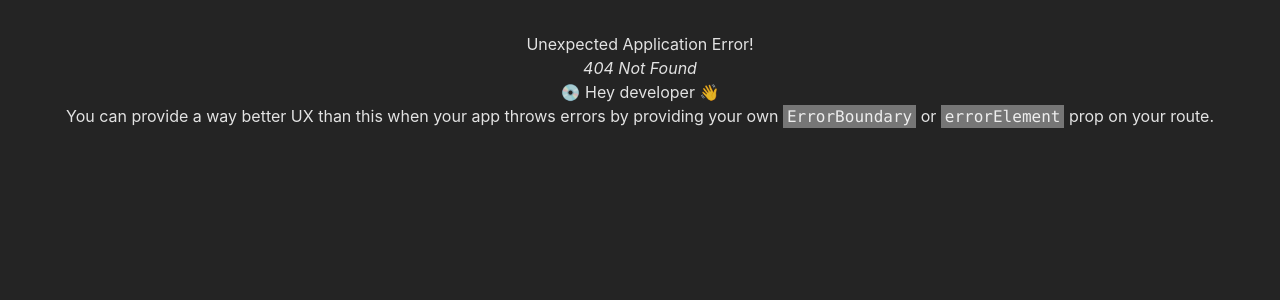
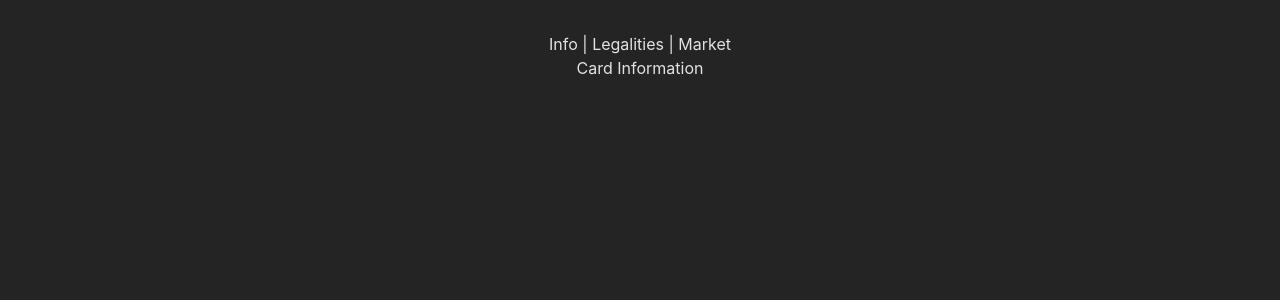
Before and after one commit to chas-academy/u08-business-idea-wepushonsave, a React (Vite) app in the folder frontend/: page /info in a window 1280 px wide. Before the commit this address had no page. Shown: the top 300 px of the page. Built offline with nearby package versions, Linux system fonts and the light colour scheme; no server answers.

Commit message:
Single card routing for 'info', 'market' and 'legalities'

```diff
--- a/frontend/src/App.tsx
+++ b/frontend/src/App.tsx
@@ -1,5 +1,5 @@
 import './App.css';
-import Card from './components/Card';
+import Card from './components/card/Card';
 function App() {
   return (
     <>
--- /dev/null
+++ b/frontend/src/components/CardImage.tsx
@@ -0,0 +1,11 @@
+const CardImage = ({card}: any) => {
+  return (
+    <>
+      <div>
+        <img src={card} alt="" />
+      </div>
+    </>
+  );
+};
+
+export default CardImage;
--- a/frontend/src/components/CardInfo.tsx
+++ /dev/null
@@ -1,3 +0,0 @@
-const CardInfo = () => {
-  return;
-};
--- a/frontend/src/components/CardLegality.tsx
+++ /dev/null
@@ -1,3 +0,0 @@
-const CardLegality = () => {
-  return;
-};
--- a/frontend/src/components/CardMarket.tsx
+++ /dev/null
@@ -1,3 +0,0 @@
-const CardMarket = () => {
-  return;
-};
--- a/frontend/src/components/Card.tsx
+++ b/frontend/src/components/card/Card.tsx
@@ -1,4 +1,8 @@
 import {useEffect, useState} from 'react';
+import CardImage from '../CardImage';
+import CardInfo from './CardInfo';
+import CardMarket from './CardMarket';
+import CardLegalities from './CardLegalities';
 
 const delay = async (ms: number) => {
   return new Promise(resolve => setTimeout(resolve, ms));
@@ -8,14 +12,12 @@ const Card = () => {
   const [card, setCard]: any = useState();
 
   const getCard = async () => {
+    await delay(1000);
     const cardID = '56ebc372-aabd-4174-a943-c7bf59e5028d';
     const url = `https://api.scryfall.com/cards/${cardID}`;
     const response = await fetch(url);
     const result = await response.json();
     setCard(result);
-    await delay(100);
-    console.log(card);
-    await delay(2000);
     console.log(card);
   };
 
@@ -27,10 +29,12 @@ const Card = () => {
     <>
       <main className="border border-red-600 h-screen ">
         {card && (
-          <div className="border border-black ">
-            <img src={card.image_uris.normal} alt="" />
-            <p>{card.artist}</p>
-          </div>
+          <>
+            <CardImage card={card.image_uris.border_crop}></CardImage>
+            <CardInfo card={card}></CardInfo>
+            <CardMarket card={card.prices}></CardMarket>
+            <CardLegalities card={card.legalities}></CardLegalities>
+          </>
         )}
       </main>
     </>
--- /dev/null
+++ b/frontend/src/components/card/CardInfo.tsx
@@ -0,0 +1,10 @@
+const CardInfo = ({card}: any) => {
+  return (
+    <>
+      <div>
+        <p>Card Information</p>
+      </div>
+    </>
+  );
+};
+export default CardInfo;
--- /dev/null
+++ b/frontend/src/components/card/CardLegalities.tsx
@@ -0,0 +1,10 @@
+const CardLegalities = ({card}: any) => {
+  return (
+    <>
+      <div>
+        <p>Card Legalities</p>
+      </div>
+    </>
+  );
+};
+export default CardLegalities;
--- /dev/null
+++ b/frontend/src/components/card/CardMarket.tsx
@@ -0,0 +1,8 @@
+const CardMarket = ({card}: any) => {
+  return (
+    <>
+      <p>Card Market</p>
+    </>
+  );
+};
+export default CardMarket;
--- a/frontend/src/main.tsx
+++ b/frontend/src/main.tsx
@@ -7,11 +7,36 @@ import {
 import ReactDOM from 'react-dom/client';
 import App from './App.tsx';
 import './index.css';
+import CardInfo from './components/card/CardInfo.tsx';
+import CardLegalities from './components/card/CardLegalities.tsx';
+import CardMarket from './components/card/CardMarket.tsx';
 
 const router = createBrowserRouter([
   {
     path: '/',
-    element: <App></App>,
+    element: (
+      <>
+        <App></App>
+        <Link to={'info'}>Info</Link> |{' '}
+        <Link to={'legalities'}>Legalities</Link> |{' '}
+        <Link to={'market'}>Market</Link>
+        <Outlet></Outlet>
+      </>
+    ),
+    children: [
+      {
+        path: 'info',
+        element: <CardInfo></CardInfo>,
+      },
+      {
+        path: 'legalities',
+        element: <CardLegalities></CardLegalities>,
+      },
+      {
+        path: 'market',
+        element: <CardMarket></CardMarket>,
+      },
+    ],
   },
 ]);
 ReactDOM.createRoot(document.getElementById('root')!).render(
```
